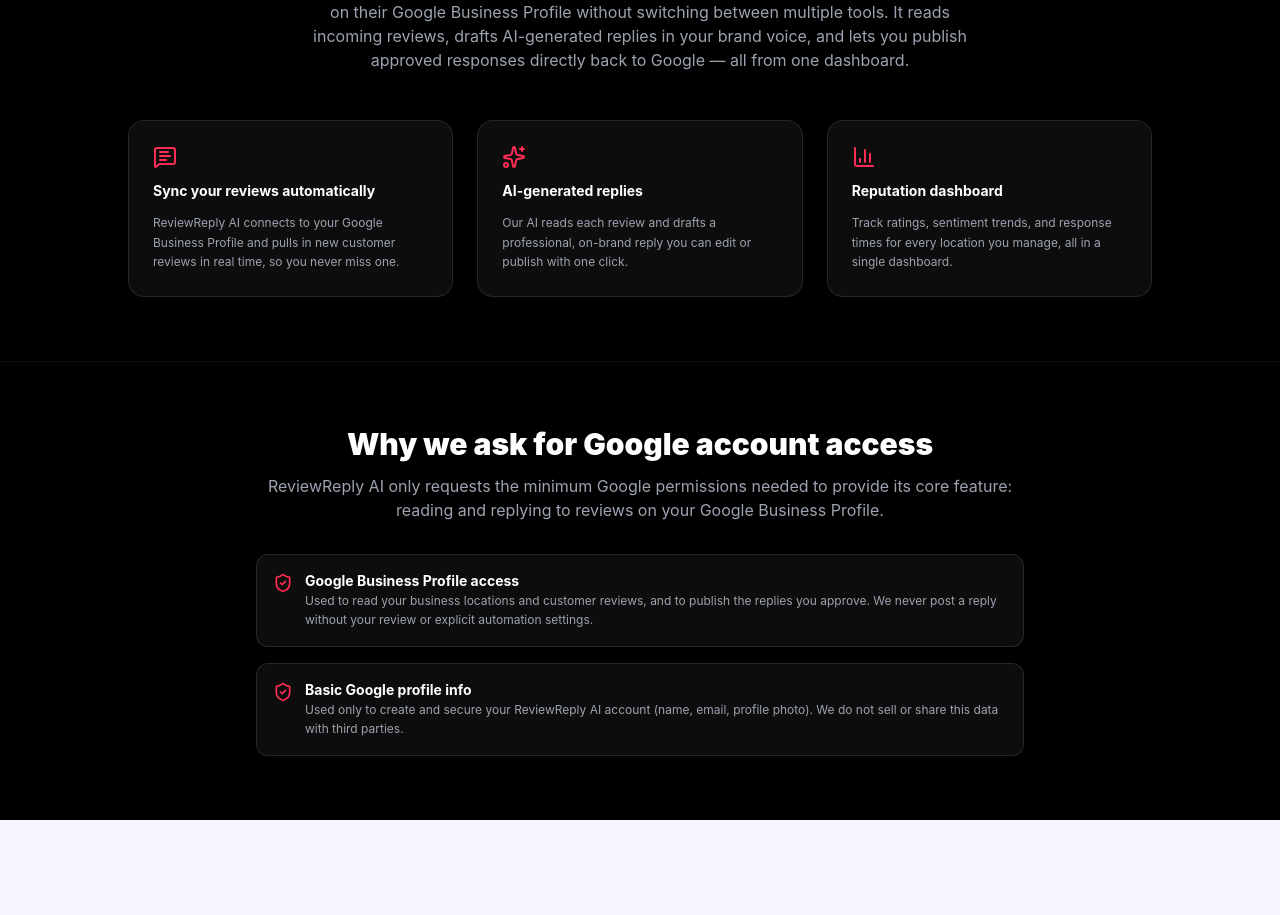
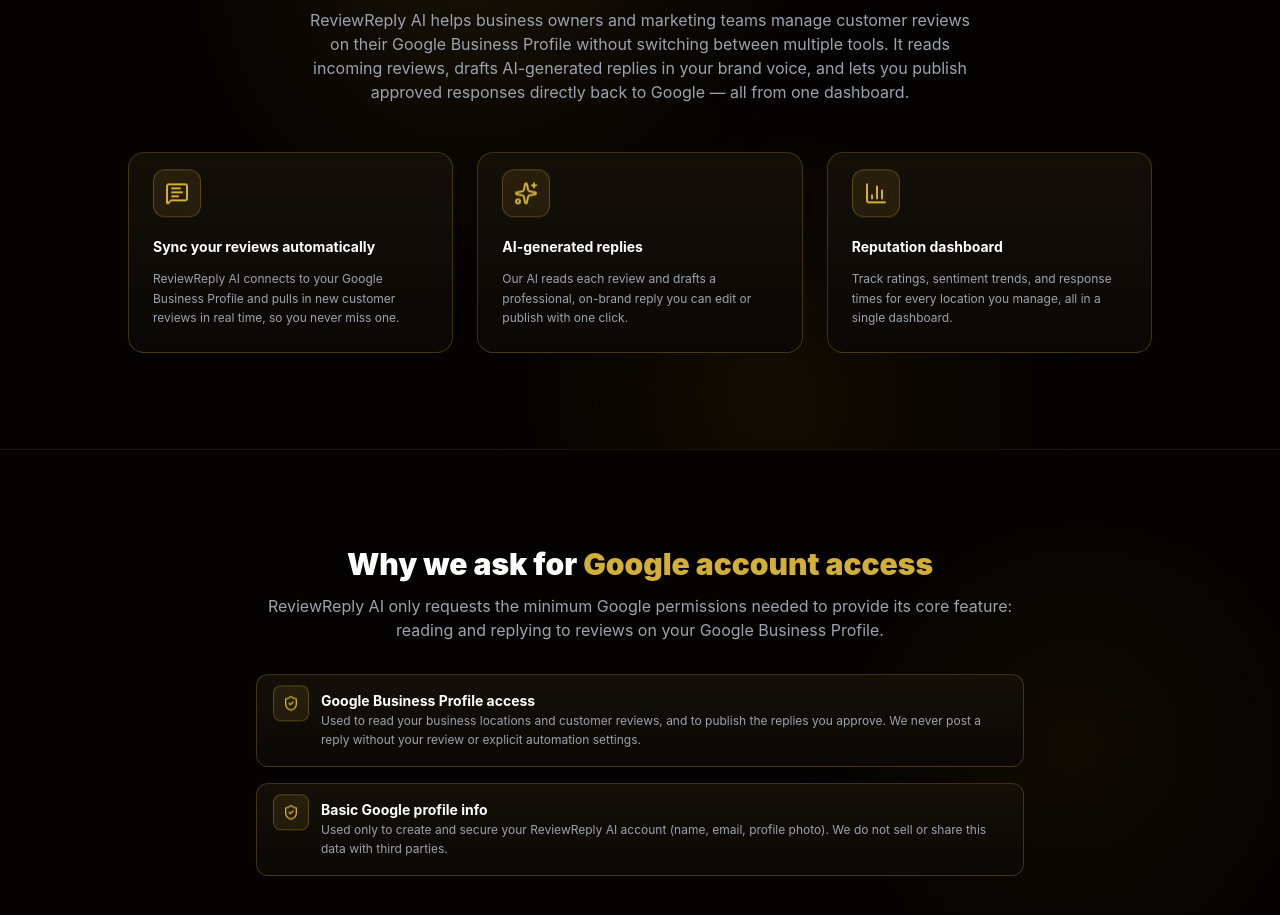
Before and after one commit to afnankhan123456/reviewreply-ai, a Next.js app: page /login in a window 1280 px wide. Shown: the part 937-1852 px from the top of the page. Before the commit the page ends 1757 px from the top, so only its background shows below. Built offline with nearby package versions, Linux system fonts and the light colour scheme.

Commit message:
Update LoginUI.tsx

```diff
--- a/components/LoginUI.tsx
+++ b/components/LoginUI.tsx
@@ -179,9 +179,40 @@ function WhatItDoes() {
   ];
 
   return (
-    <section className="bg-black px-6 md:px-20 py-16 border-t border-white/5">
+    <section className="relative bg-[#050302] px-6 md:px-20 py-16 md:py-24 border-t border-[#d4af37]/10 overflow-hidden">
+      <style>{`
+        @keyframes goldFloat {
+          0%, 100% { transform: translateY(0px); }
+          50% { transform: translateY(-8px); }
+        }
+        @keyframes goldPulseGlow {
+          0%, 100% { opacity: 0.15; }
+          50% { opacity: 0.35; }
+        }
+        @keyframes fadeInUpGold {
+          from { opacity: 0; transform: translateY(24px); }
+          to { opacity: 1; transform: translateY(0); }
+        }
+        .gold-card {
+          animation: fadeInUpGold 0.7s ease-out both;
+        }
+        .gold-icon-wrap {
+          animation: goldFloat 4s ease-in-out infinite;
+        }
+        .gold-ambient {
+          animation: goldPulseGlow 5s ease-in-out infinite;
+        }
+      `}</style>
+
+      {/* Ambient luxury glow */}
+      <div className="absolute inset-0 pointer-events-none" aria-hidden="true">
+        <div className="gold-ambient absolute -top-20 left-1/4 w-96 h-96 rounded-full bg-gradient-to-br from-[#d4af37] to-transparent blur-[100px]" />
+        <div className="gold-ambient absolute -bottom-20 right-1/4 w-80 h-80 rounded-full bg-gradient-to-tr from-[#b8860b] to-transparent blur-[100px]" style={{ animationDelay: "1.5s" }} />
+      </div>
+
+      <div className="relative z-10">
         <h2 className="text-2xl md:text-3xl font-black text-white text-center mb-3">
-        What {APP_NAME} does
+          What <span className="text-[#d4af37]">{APP_NAME}</span> does
         </h2>
         <p className="text-gray-400 text-center max-w-2xl mx-auto mb-12 text-sm md:text-base">
           {APP_NAME} helps business owners and marketing teams manage customer reviews on their
@@ -190,54 +221,67 @@ function WhatItDoes() {
           responses directly back to Google — all from one dashboard.
         </p>
         <div className="grid md:grid-cols-3 gap-6 max-w-5xl mx-auto">
-        {features.map(({ icon: Icon, title, desc }) => (
+          {features.map(({ icon: Icon, title, desc }, idx) => (
             <div
               key={title}
-            className="bg-white/5 border border-white/10 rounded-2xl p-6 flex flex-col gap-3"
+              className="gold-card group relative bg-gradient-to-b from-[#141008] to-[#0a0705] border border-[#d4af37]/25 rounded-2xl p-6 flex flex-col gap-3 hover:border-[#d4af37]/60 hover:shadow-[0_0_40px_-10px_rgba(212,175,55,0.35)] transition-all duration-500 hover:-translate-y-2"
+              style={{ animationDelay: `${idx * 0.15}s` }}
             >
-            <Icon className="w-6 h-6 text-[#ff2d55]" />
+              <div className="gold-icon-wrap w-12 h-12 rounded-xl bg-[#d4af37]/10 border border-[#d4af37]/30 flex items-center justify-center">
+                <Icon className="w-6 h-6 text-[#d4af37]" />
+              </div>
               <h3 className="text-white font-bold text-sm">{title}</h3>
               <p className="text-gray-400 text-xs leading-relaxed">{desc}</p>
             </div>
           ))}
+        </div>
       </div>
     </section>
   );
 }
 
 function DataUsage() {
+  const items = [
+    {
+      title: "Google Business Profile access",
+      desc: "Used to read your business locations and customer reviews, and to publish the replies you approve. We never post a reply without your review or explicit automation settings.",
+    },
+    {
+      title: "Basic Google profile info",
+      desc: `Used only to create and secure your ${APP_NAME} account (name, email, profile photo). We do not sell or share this data with third parties.`,
+    },
+  ];
+
   return (
-    <section className="bg-black px-6 md:px-20 py-16 border-t border-white/5">
-      <div className="max-w-3xl mx-auto">
+    <section className="relative bg-[#050302] px-6 md:px-20 py-16 md:py-24 border-t border-[#d4af37]/10 overflow-hidden">
+      <div className="absolute inset-0 pointer-events-none" aria-hidden="true">
+        <div className="gold-ambient absolute top-1/3 right-10 w-72 h-72 rounded-full bg-gradient-to-br from-[#d4af37] to-transparent blur-[100px]" style={{ animationDelay: "0.8s" }} />
+      </div>
+
+      <div className="relative z-10 max-w-3xl mx-auto">
         <h2 className="text-2xl md:text-3xl font-black text-white text-center mb-3">
-          Why we ask for Google account access
+          Why we ask for <span className="text-[#d4af37]">Google account access</span>
         </h2>
         <p className="text-gray-400 text-center text-sm md:text-base mb-8">
           {APP_NAME} only requests the minimum Google permissions needed to provide its core
           feature: reading and replying to reviews on your Google Business Profile.
         </p>
         <div className="space-y-4">
-          <div className="flex items-start gap-3 bg-white/5 border border-white/10 rounded-xl p-4">
-            <ShieldCheck className="w-5 h-5 text-[#ff2d55] mt-0.5 shrink-0" />
+          {items.map(({ title, desc }, idx) => (
+            <div
+              key={title}
+              className="gold-card group flex items-start gap-3 bg-gradient-to-b from-[#141008] to-[#0a0705] border border-[#d4af37]/25 rounded-xl p-4 hover:border-[#d4af37]/60 hover:shadow-[0_0_40px_-10px_rgba(212,175,55,0.35)] transition-all duration-500 hover:-translate-y-1"
+              style={{ animationDelay: `${idx * 0.15}s` }}
+            >
+              <div className="gold-icon-wrap w-9 h-9 rounded-lg bg-[#d4af37]/10 border border-[#d4af37]/30 flex items-center justify-center shrink-0 mt-0.5">
+                <ShieldCheck className="w-4 h-4 text-[#d4af37]" />
+              </div>
               <div>
-              <h3 className="text-white text-sm font-bold">Google Business Profile access</h3>
-              <p className="text-gray-400 text-xs leading-relaxed">
-                Used to read your business locations and customer reviews, and to publish the
-                replies you approve. We never post a reply without your review or explicit
-                automation settings.
-              </p>
+                <h3 className="text-white text-sm font-bold">{title}</h3>
+                <p className="text-gray-400 text-xs leading-relaxed">{desc}</p>
               </div>
             </div>
-          <div className="flex items-start gap-3 bg-white/5 border border-white/10 rounded-xl p-4">
-            <ShieldCheck className="w-5 h-5 text-[#ff2d55] mt-0.5 shrink-0" />
-            <div>
-              <h3 className="text-white text-sm font-bold">Basic Google profile info</h3>
-              <p className="text-gray-400 text-xs leading-relaxed">
-                Used only to create and secure your {APP_NAME} account (name, email, profile
-                photo). We do not sell or share this data with third parties.
-              </p>
-            </div>
-          </div>
+          ))}
         </div>
       </div>
     </section>
```
Lines whose indentation alone changed are shown as unchanged.
